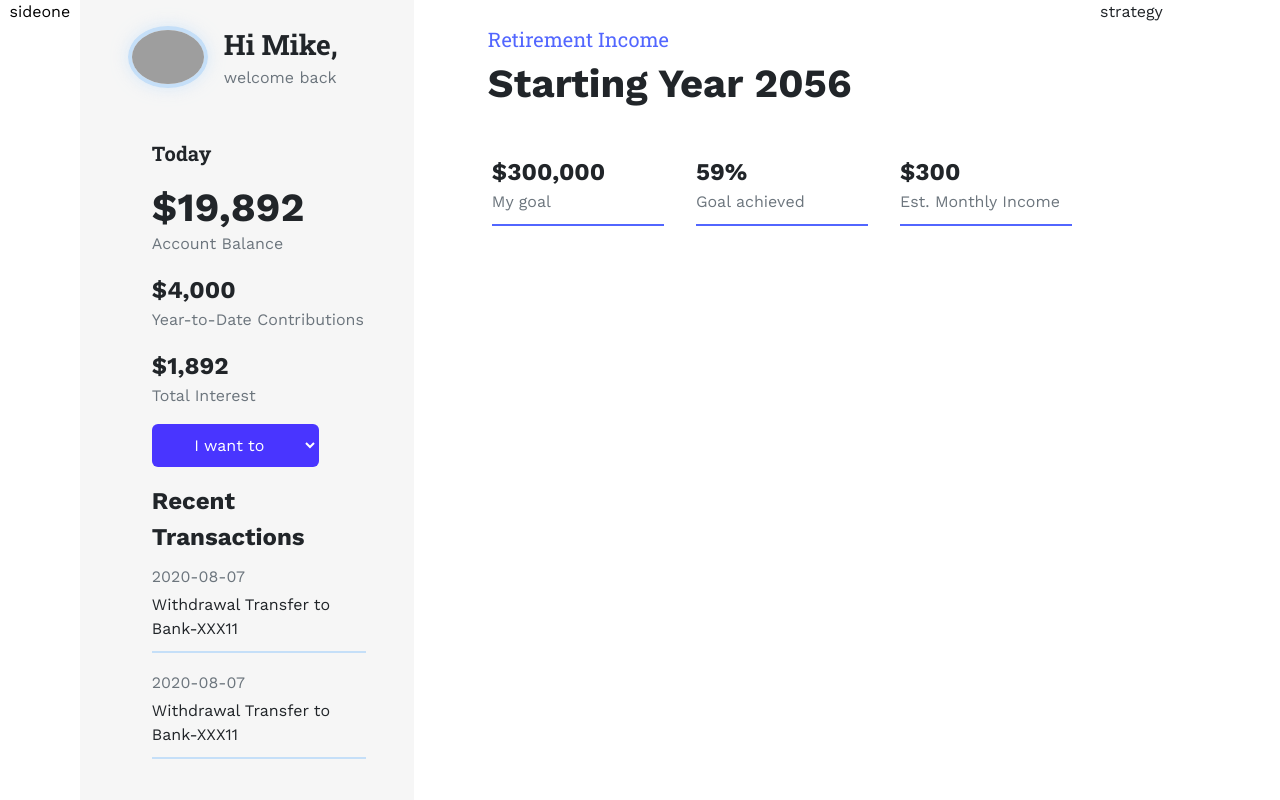
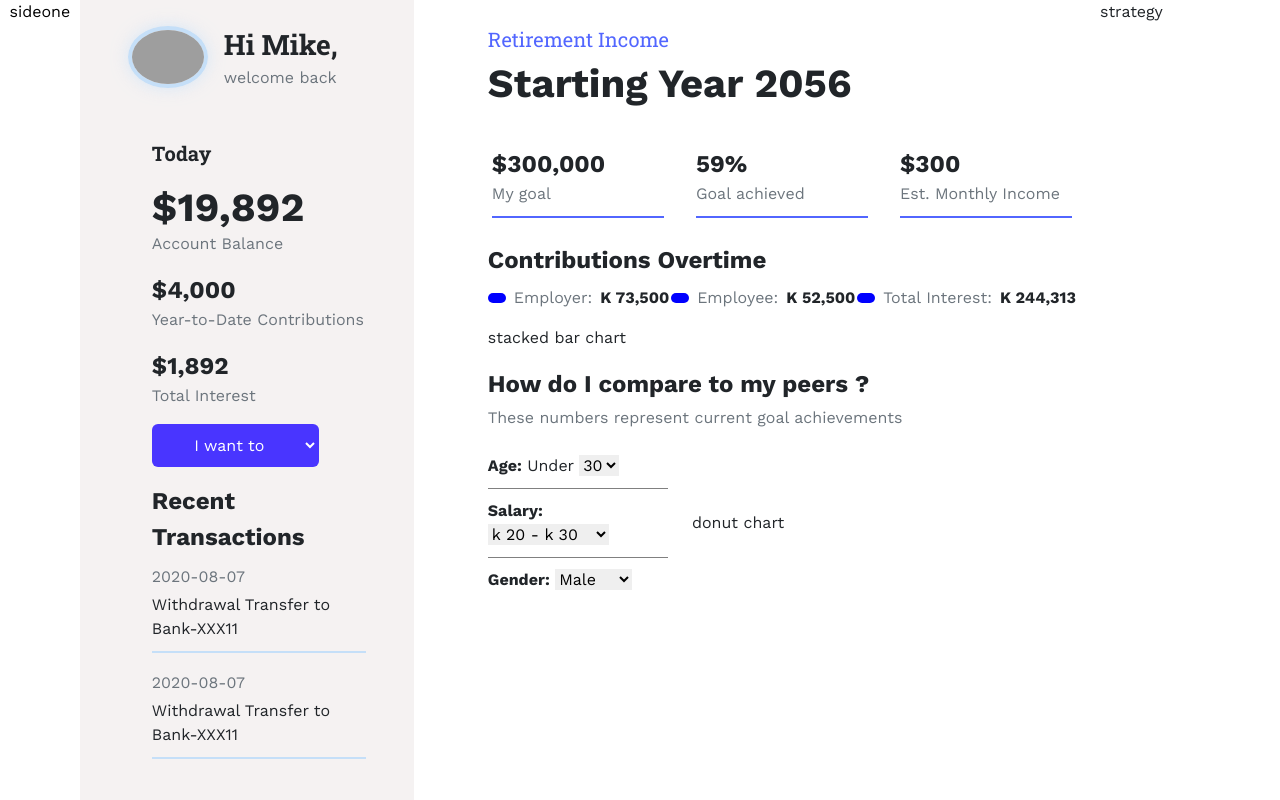
Before and after one commit to safoun10/urk-dashboard, a React (Vite) app: page / in a window 1280 px wide. Built offline with nearby package versions, Linux system fonts and the light colour scheme; grey boxes are pictures that could not be loaded.

Commit message:
almost done designing income section

```diff
--- /dev/null
+++ b/src/components/contribution/Contribution.css
@@ -0,0 +1,18 @@
+.color-box-1 {
+	background-color: blue;
+	width: 18px;
+	height: 10px;
+	border-radius: 10px;
+}
+.color-box-2 {
+	background-color: blue;
+	width: 18px;
+	height: 10px;
+	border-radius: 10px;
+}
+.color-box-3 {
+	background-color: blue;
+	width: 18px;
+	height: 10px;
+	border-radius: 10px;
+}
--- /dev/null
+++ b/src/components/contribution/Contribution.jsx
@@ -0,0 +1,34 @@
+import React from "react";
+import "./Contribution.css"
+
+const Contribution = () => {
+	return (
+		<div>
+			<div className="fs-4 fw-bold">Contributions Overtime</div>
+
+			<div className="d-flex justify-content-between pt-2">
+				<div className="text-secondary d-flex align-items-center gap-2">
+					<div className="color-box-1"></div>
+					Employer:
+					<span className="fw-bold text-dark">K 73,500</span>
+				</div>
+				<div className="text-secondary d-flex align-items-center gap-2">
+					<div className="color-box-2"></div>
+					Employee:
+					<span className="fw-bold text-dark">K 52,500</span>
+				</div>
+				<div className="text-secondary d-flex align-items-center gap-2">
+					<div className="color-box-3"></div>
+					Total Interest:
+					<span className="fw-bold text-dark">K 244,313</span>
+				</div>
+			</div>
+
+            <section className="py-3">
+                stacked bar chart
+            </section>
+		</div>
+	);
+};
+
+export default Contribution;
--- a/src/components/income/Income.css
+++ b/src/components/income/Income.css
@@ -6,3 +6,9 @@
     border-bottom: 2px solid #5266ff;
     padding-bottom: 10px;
 }
+
+.selected-nums{
+    border-bottom: 1px solid gray;
+    padding-bottom: 10px;
+    margin-bottom: 10px;
+}
--- a/src/components/income/Income.jsx
+++ b/src/components/income/Income.jsx
@@ -1,30 +1,83 @@
-import React from 'react';
-import "./Income.css"
+import React from "react";
+import "./Income.css";
+import Contribution from "../contribution/Contribution";
 
 const Income = () => {
-    return (
+	return (
 		<div className="pt-4">
 			<div className="income-head fs-5 text-one">Retirement Income</div>
 			<div className="fs-1 fw-bold">Starting Year 2056</div>
 
-			<div className="row pt-4">
-				<div className='p-3 col-4'>
+			<div className="row pt-3 pb-2">
+				<div className="p-3 col-4">
 					<div className="goal-box">
 						<div className="fs-4 fw-bold">$300,000</div>
 						<div className="text-secondary">My goal</div>
 					</div>
 				</div>
-				<div className='p-3 col-4'>
+				<div className="p-3 col-4">
 					<div className="goal-box">
 						<div className="fs-4 fw-bold">59%</div>
 						<div className="text-secondary">Goal achieved</div>
 					</div>
 				</div>
-				<div className='p-3 col-4'>
+				<div className="p-3 col-4">
 					<div className="goal-box">
 						<div className="fs-4 fw-bold">$300</div>
-						<div className="text-secondary">Est. Monthly Income</div>
+						<div className="text-secondary">
+							Est. Monthly Income
+						</div>
 					</div>
+				</div>
+			</div>
+
+			<div>
+				<Contribution></Contribution>
+			</div>
+
+			<div>
+				<div className="fs-4 fw-bold">
+					How do I compare to my peers ?
+				</div>
+				<div className="text-secondary pt-1 pb-4">
+					These numbers represent current goal achievements{" "}
+				</div>
+
+				<div className="row align-items-center">
+					<div className="col-4 d-flex flex-column">
+						<div className="selected-nums">
+							{" "}
+							<span className="fw-bold">Age:</span> Under{" "}
+							<select className="border-0">
+								<option value="">30</option>
+								<option value="">40</option>
+								<option value="">50</option>
+								<option value="">60</option>
+								<option value="">70</option>
+							</select>
+						</div>
+						<div className="selected-nums">
+							{" "}
+							<span className="fw-bold">Salary:</span>{" "}
+							<select className="border-0">
+								<option value="">k 20 - k 30</option>
+								<option value="">k 30 - k 40</option>
+								<option value="">k 40 - k 50</option>
+								<option value="">k 50 - k 60</option>
+								<option value="">k 70 or more</option>
+							</select>
+						</div>
+						<div>
+							{" "}
+							<span className="fw-bold">Gender:</span>{" "}
+							<select className="border-0">
+								<option value="">Male</option>
+								<option value="">Female</option>
+								<option value="">Other</option>
+							</select>
+						</div>
+					</div>
+					<div className="col-8">donut chart</div>
 				</div>
 			</div>
 		</div>
--- a/src/components/profile/Profile.css
+++ b/src/components/profile/Profile.css
@@ -17,7 +17,7 @@
 }
 
 .profile-section{
-    background-color: #eaeaea6f;
+    background-color: #f5f2f2f3;
     min-height: 100vh;
     margin-right: 50px !important;
 }
```
